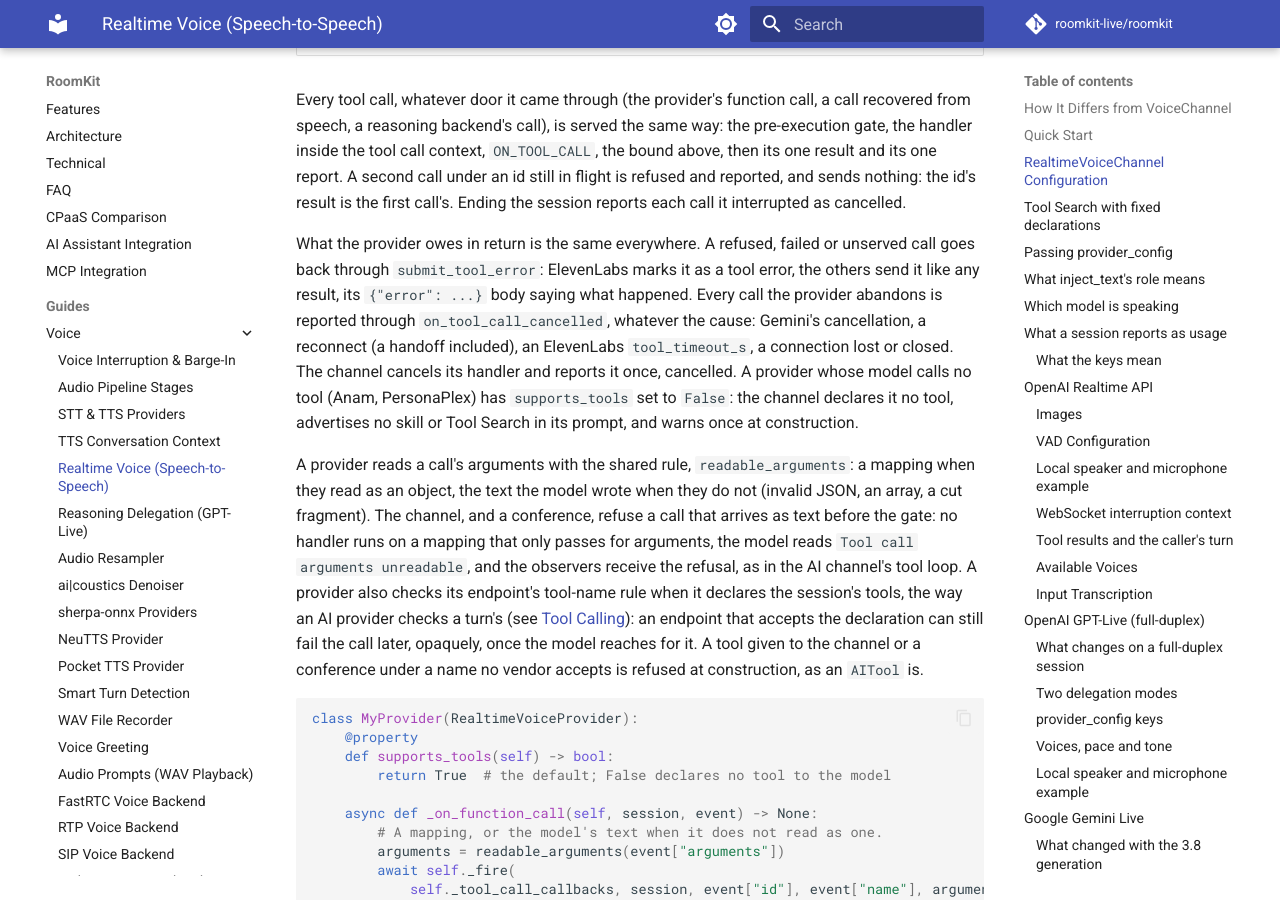
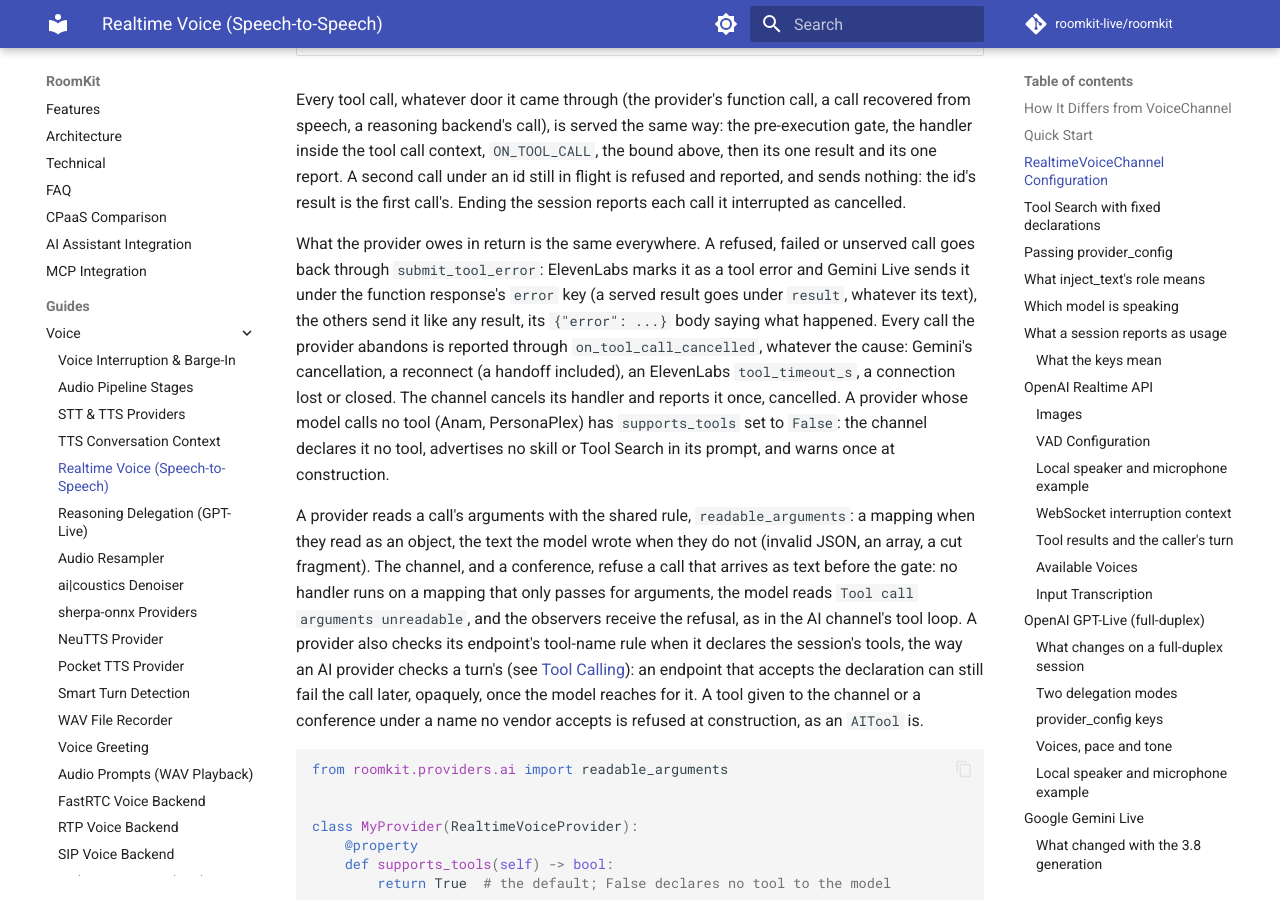
Before and after one commit to roomkit-live/roomkit-docs, an MkDocs documentation site: the page built from docs/guides/realtime-voice-providers.md, in a window 1280 px wide and 900 px high, scrolled down 2568 px. Built offline with MkDocs 1.6.1 and Material for MkDocs 9.7.7, drawn with Linux system fonts in a browser that asks for light colours; comment, search, counter and statistics services are not loaded.

Commit message:
docs(realtime): Gemini Live's error flag, GPT-Live's rule on its own endpoint, and the provider snippet's import (RMK-375)

````diff
--- a/docs/guides/realtime-voice-providers.md
+++ b/docs/guides/realtime-voice-providers.md
@@ -95,8 +95,9 @@ cancelled.
 
 What the provider owes in return is the same everywhere. A refused, failed or
 unserved call goes back through `submit_tool_error`: ElevenLabs marks it as a
-tool error, the others send it like any result, its `{"error": ...}` body
-saying what happened. Every call the provider abandons is reported through
+tool error and Gemini Live sends it under the function response's `error` key
+(a served result goes under `result`, whatever its text), the others send it
+like any result, its `{"error": ...}` body saying what happened. Every call the provider abandons is reported through
 `on_tool_call_cancelled`, whatever the cause: Gemini's cancellation, a
 reconnect (a handoff included), an ElevenLabs `tool_timeout_s`, a connection
 lost or closed. The channel cancels its handler and reports it once,
@@ -118,6 +119,9 @@ for it. A tool given to the channel or a conference under a name no vendor
 accepts is refused at construction, as an `AITool` is.
 
 ```python
+from roomkit.providers.ai import readable_arguments
+
+
 class MyProvider(RealtimeVoiceProvider):
     @property
     def supports_tools(self) -> bool:
````
Also changed, not shown: docs/features.md (+1 -1 lines), docs/guides/tool-calling.md (+2 -2 lines).
